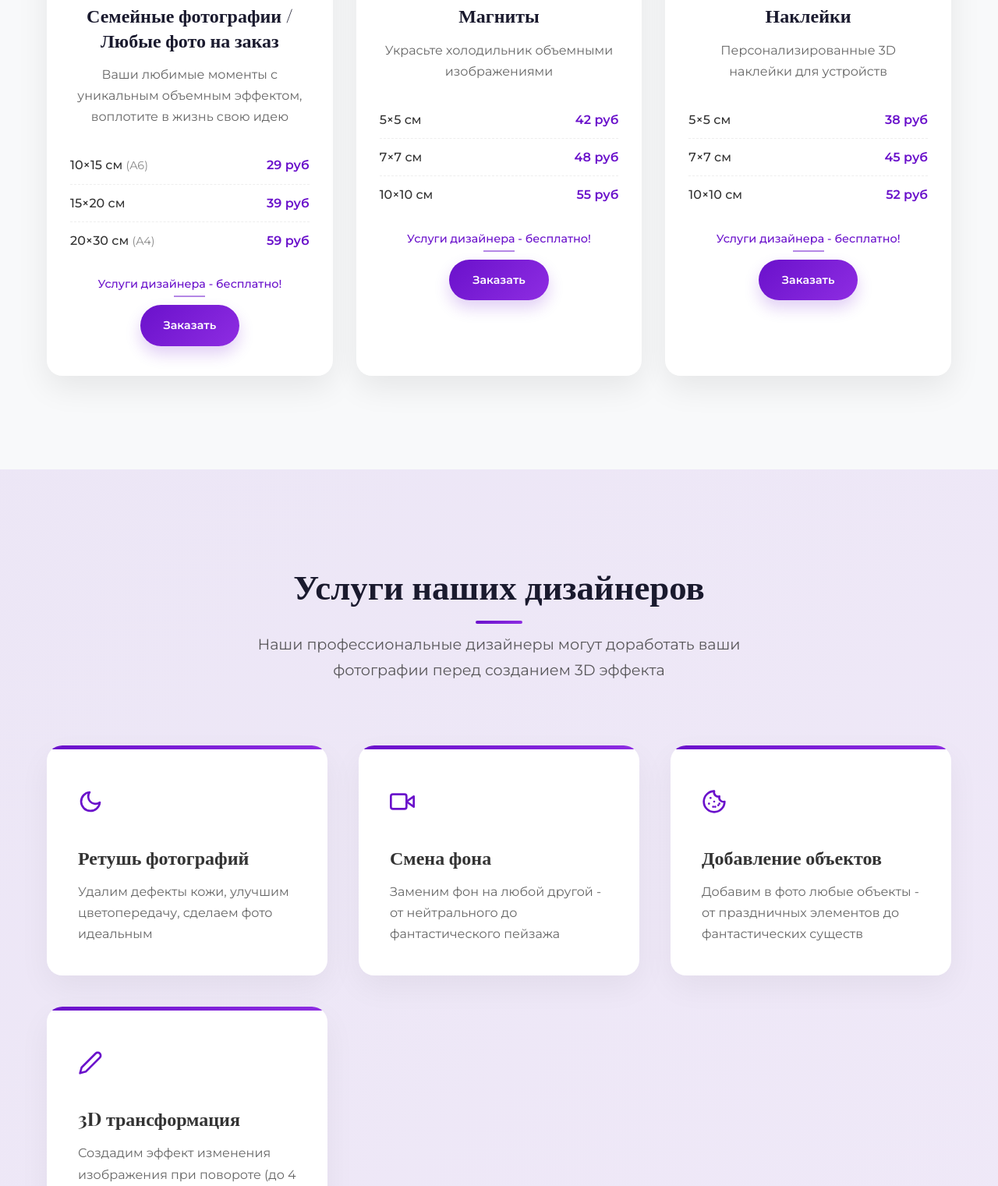
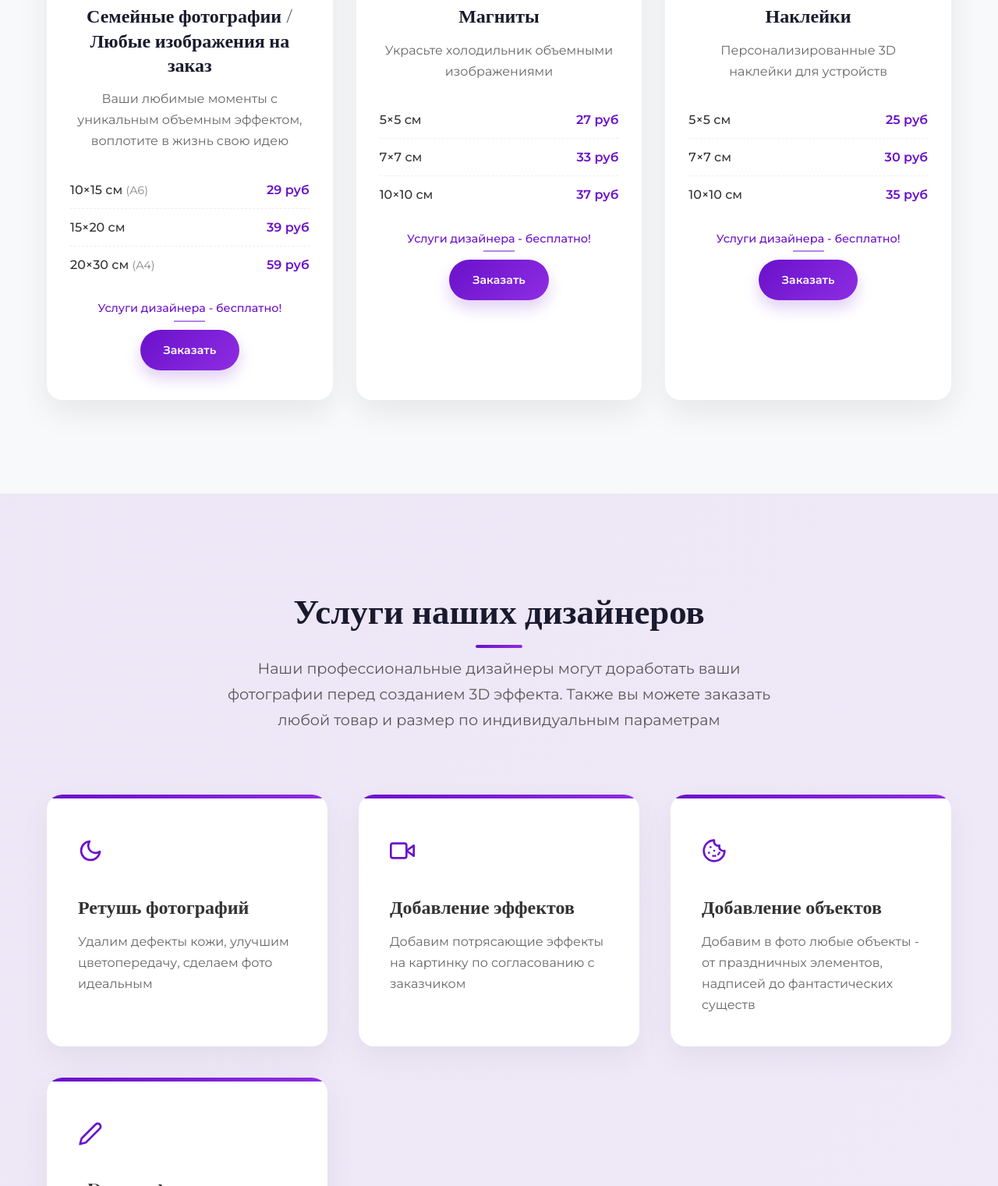
Before and after one commit to hhdhzhnzvz/vario, a plain HTML site: page index.html in a window 1280 px wide. Shown: the part 1279-2800 px from the top of the page at 78% size. Drawn offline with nearby package versions, Linux system fonts and the light colour scheme.

Commit message:
index.html

```diff
--- a/index.html
+++ b/index.html
@@ -1383,7 +1383,7 @@
             <div class="header-content">
                 <div class="logo">
                     <span class="logo-icon">✨</span>
-                    <span>LensMagic</span>
+                    <span>Vario</span>
                 </div>
                 <nav>
                     <ul>
@@ -1418,7 +1418,7 @@
                         <div class="product-badge">3D эффект</div>
                     </div>
                     <div class="product-info">
-                        <h3>Семейные фотографии / Любые фото на заказ</h3>
+                        <h3>Семейные фотографии / Любые изображения на заказ</h3>
                         <p>Ваши любимые моменты с уникальным объемным эффектом, воплотите в жизнь свою идею</p>
 
                         <div class="size-options">
@@ -1463,19 +1463,19 @@
                                 <div>
                                     <span class="size-name">5×5 см</span>
                                 </div>
-                                <span class="size-price">42 руб</span>
+                                <span class="size-price">27 руб</span>
                             </div>
                             <div class="size-option">
                                 <div>
                                     <span class="size-name">7×7 см</span>
                                 </div>
-                                <span class="size-price">48 руб</span>
+                                <span class="size-price">33 руб</span>
                             </div>
                             <div class="size-option">
                                 <div>
                                     <span class="size-name">10×10 см</span>
                                 </div>
-                                <span class="size-price">55 руб</span>
+                                <span class="size-price">37 руб</span>
                             </div>
                         </div>
 
@@ -1498,19 +1498,19 @@
                                 <div>
                                     <span class="size-name">5×5 см</span>
                                 </div>
-                                <span class="size-price">38 руб</span>
+                                <span class="size-price">25 руб</span>
                             </div>
                             <div class="size-option">
                                 <div>
                                     <span class="size-name">7×7 см</span>
                                 </div>
-                                <span class="size-price">45 руб</span>
+                                <span class="size-price">30 руб</span>
                             </div>
                             <div class="size-option">
                                 <div>
                                     <span class="size-name">10×10 см</span>
                                 </div>
-                                <span class="size-price">52 руб</span>
+                                <span class="size-price">35 руб</span>
                             </div>
                         </div>
 
@@ -1527,7 +1527,7 @@
         <div class="container">
             <div class="section-title">
                 <h2>Услуги наших дизайнеров</h2>
-                <p>Наши профессиональные дизайнеры могут доработать ваши фотографии перед созданием 3D эффекта</p>
+                <p>Наши профессиональные дизайнеры могут доработать ваши фотографии перед созданием 3D эффекта. Также вы можете заказать любой товар и размер по индивидуальным параметрам</p>
             </div>
             <div class="services-container">
                 <div class="service-card">
@@ -1547,8 +1547,8 @@
                             <rect x="1" y="5" width="15" height="14" rx="2" ry="2"></rect>
                         </svg>
                     </div>
-                    <h3>Смена фона</h3>
-                    <p>Заменим фон на любой другой - от нейтрального до фантастического пейзажа</p>
+                    <h3>Добавление эффектов</h3>
+                    <p>Добавим потрясающие эффекты на картинку по согласованию с заказчиком</p>
                 </div>
 
                 <div class="service-card">
@@ -1565,7 +1565,7 @@
                         </svg>
                     </div>
                     <h3>Добавление объектов</h3>
-                    <p>Добавим в фото любые объекты - от праздничных элементов до фантастических существ</p>
+                    <p>Добавим в фото любые объекты - от праздничных элементов, надписей до фантастических существ</p>
                 </div>
 
                 <div class="service-card">
@@ -1575,7 +1575,7 @@
                         </svg>
                     </div>
                     <h3>3D трансформация</h3>
-                    <p>Создадим эффект изменения изображения при повороте (до 4 разных кадров)</p>
+                    <p>Создадим эффект изменения изображения при повороте</p>
                 </div>
             </div>
         </div>
@@ -1693,7 +1693,7 @@
                     </div>
                     <h3>Телефон</h3>
                     <p>Звоните с 10:00 до 20:00</p>
-                    <a href="tel:+375291234567" class="contact-link">+375 (29) 123-45-67</a>
+                    <a href="tel:+375291234567" class="contact-link"></a>
                 </div>
 
                 <div class="contact-card">
@@ -1719,8 +1719,8 @@
         <div class="container">
             <div class="footer-content">
                 <div class="footer-column">
-                    <h3>LensMagic</h3>
-                    <p>Эксклюзивные 3D фотоподарки ручной работы с использованием уникальной технологии</p>
+                    <h3>Vario</h3>
+                    <p>Эксклюзивные 3D фотоподарки ручной работы</p>
                     <div class="social-links">
                         <a href="https://instagram.com/lensmagic.art" target="_blank" aria-label="Instagram"><i class="fab fa-instagram"></i></a>
                         <a href="https://tiktok.com/@lensmagic.art" target="_blank" aria-label="TikTok"><i class="fab fa-tiktok"></i></a>
@@ -1732,7 +1732,6 @@
                     <h3>Товары</h3>
                     <ul>
                         <li><a href="#">3D фотографии</a></li>
-                        <li><a href="#">3D календарики</a></li>
                         <li><a href="#">3D магниты</a></li>
                         <li><a href="#">3D наклейки</a></li>
                     </ul>
@@ -1742,7 +1741,7 @@
                     <h3>Услуги дизайна</h3>
                     <ul>
                         <li><a href="#">Ретушь фотографий</a></li>
-                        <li><a href="#">Смена фона</a></li>
+                        <li><a href="#">Эффекты</a></li>
                         <li><a href="#">Добавление объектов</a></li>
                         <li><a href="#">3D трансформация</a></li>
                     </ul>
@@ -1760,7 +1759,7 @@
             </div>
 
             <div class="copyright">
-                <p>&copy; 2023 LensMagic Art. Автор работ: Соколова Яна Дмитриевна (самозанятая). Все права защищены.</p>
+                <p>&copy; 2025 Vario Art. Автор работ: Соколова Яна Дмитриевна. </p>
             </div>
         </div>
     </footer>
```
